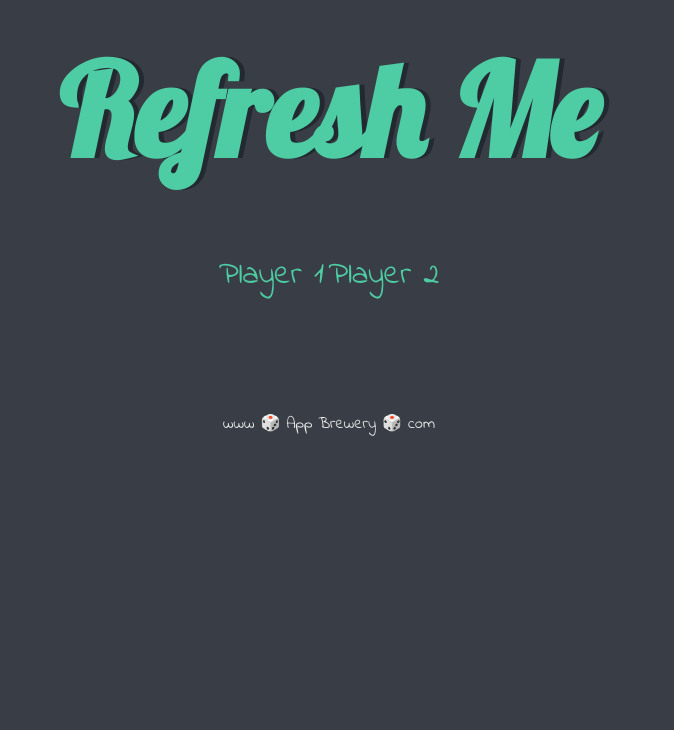
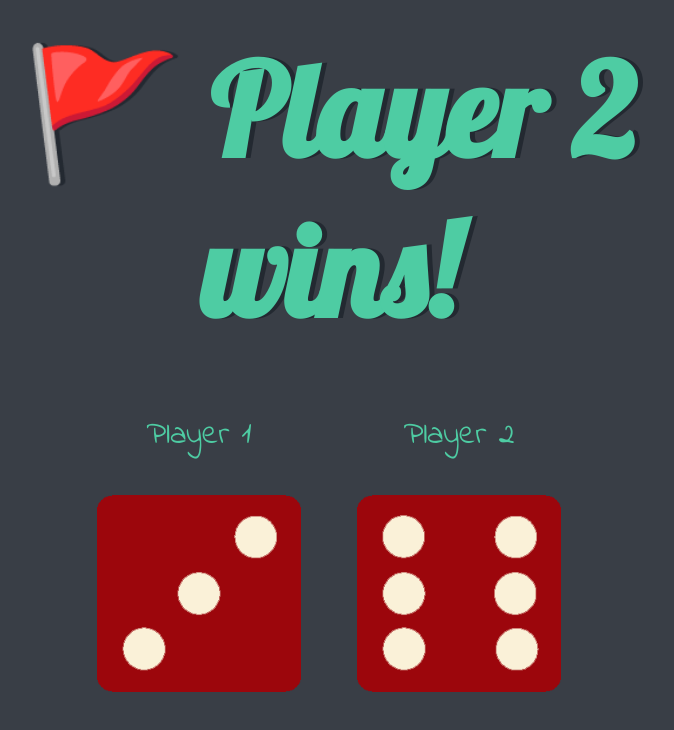
Before and after one commit to coolprogrammerarpit007/Complete-Web-Development, a plain HTML site: page Section 15- Dice Game/dicee.html in a window 1280 px wide. Shown: the whole page, without its empty margins (311-985 px from the left). Drawn offline with Linux system fonts and the light colour scheme.

Commit message:
Solve the random dice challenge by myself

```diff
--- a/Section 14 - Document Object Modal/Dice Game/dicee.html
+++ b/Section 15- Dice Game/dicee.html
@@ -23,7 +23,6 @@
         <img class="img2" src="" />
       </div>
     </div>
-
-    <footer>www 🎲 App Brewery 🎲 com</footer>
   </body>
+  <script src="./js/script.js"></script>
 </html>
--- /dev/null
+++ b/Section 15- Dice Game/js/script.js
@@ -0,0 +1,29 @@
+`use strict`;
+
+// Selecting the elements.
+const title = document.querySelector("h1");
+const img1 = document.querySelector(".img1");
+const img2 = document.querySelector(".img2");
+
+// event when the page loads.
+
+// rollDice function is called when dice rolls.
+
+const rollDice = () => {
+  // rolling a random dice
+  let dice1 = Math.floor(Math.random() * 6) + 1;
+  let dice2 = Math.floor(Math.random() * 6) + 1;
+  img1.src = `./images/dice${dice1}.png`;
+  img2.src = `./images/dice${dice2}.png`;
+
+  if (dice1 > dice2) {
+    title.textContent = `🚩 Player 1 wins!`;
+  } else if (dice1 < dice2) {
+    title.textContent = `🚩 Player 2 wins!`;
+  } else {
+    title.textContent = "Match Drawn!";
+  }
+};
+
+// Event happens, when the page is loaded to the window.
+window.addEventListener("load", rollDice);
```
Also changed, not shown: Section 15- Dice Game/images/dice1.png (renamed from Section 14 - Document Object Modal/Dice Game/images/dice1.png), Section 15- Dice Game/images/dice2.png (renamed from Section 14 - Document Object Modal/Dice Game/images/dice2.png), Section 15- Dice Game/images/dice3.png (renamed from Section 14 - Document Object Modal/Dice Game/images/dice3.png), Section 15- Dice Game/images/dice4.png (renamed from Section 14 - Document Object Modal/Dice Game/images/dice4.png), Section 15- Dice Game/images/dice5.png (renamed from Section 14 - Document Object Modal/Dice Game/images/dice5.png), Section 15- Dice Game/images/dice6.png (renamed from Section 14 - Document Object Modal/Dice Game/images/dice6.png), Section 15- Dice Game/index.css (renamed from Section 14 - Document Object Modal/Dice Game/index.css), 2 other files.
